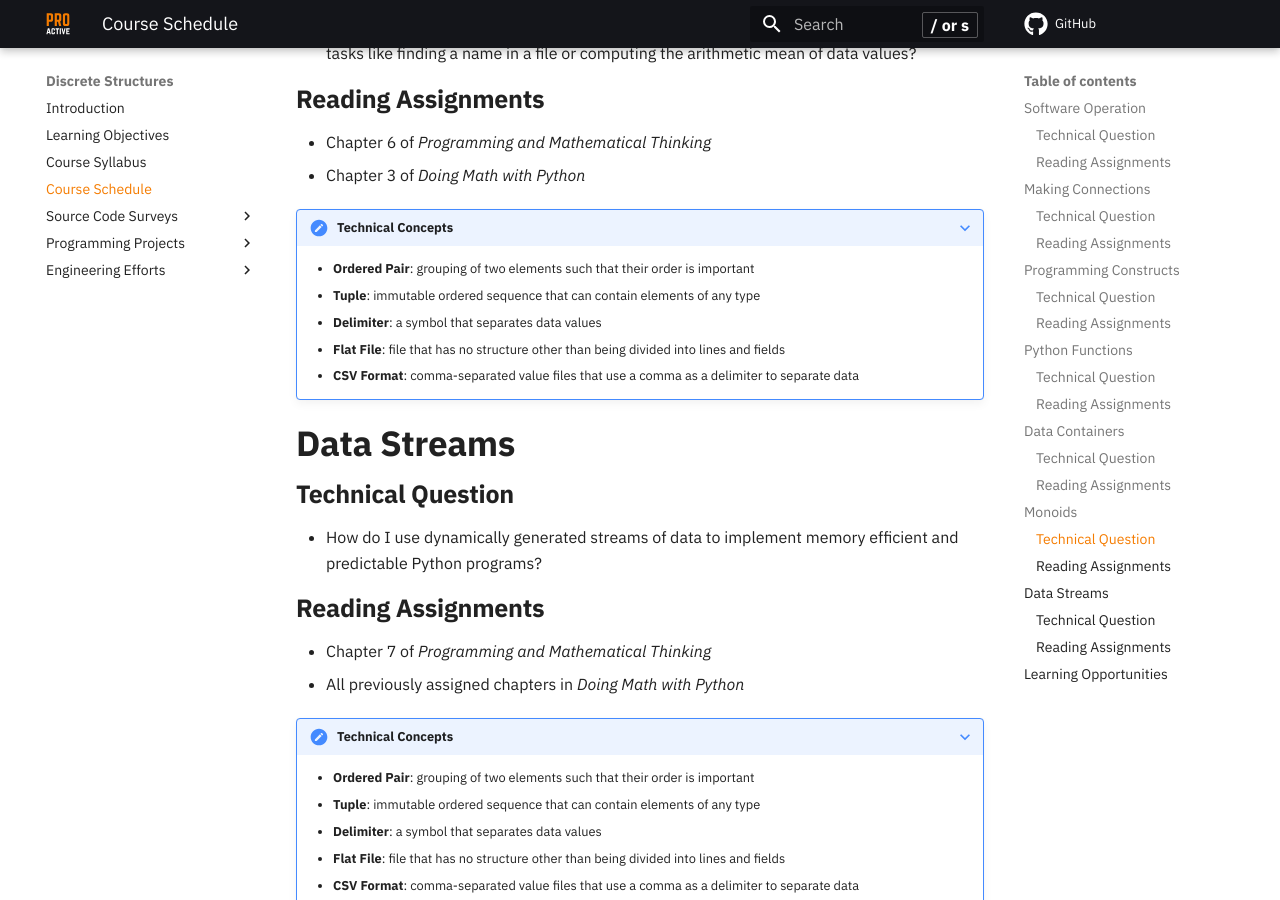
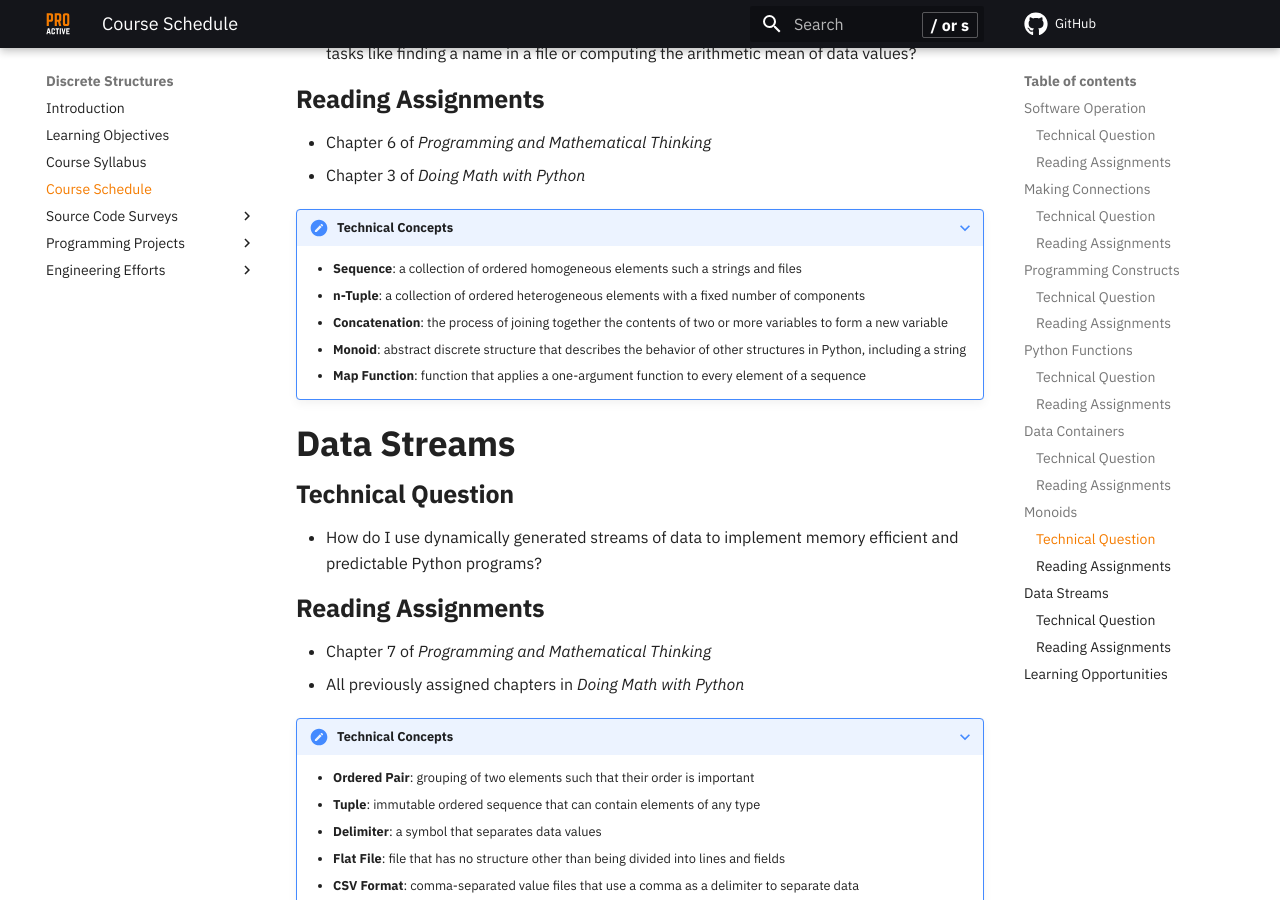
Before and after one commit to ProactiveProgrammers/www.proactiveprogrammers.com, an MkDocs documentation site: the page built from docs/discrete-structures/schedule-discrete-structures.md, in a window 1280 px wide and 900 px high, scrolled down 2807 px. Built offline with MkDocs 1.6.1 and Material for MkDocs 9.7.7, drawn with Linux system fonts in a browser that asks for light colours; comment, search, counter and statistics services are not loaded.

Commit message:
fix: Add all technical concepts for monoids in schedule-discrete-structures.

```diff
--- a/docs/discrete-structures/schedule-discrete-structures.md
+++ b/docs/discrete-structures/schedule-discrete-structures.md
@@ -129,15 +129,16 @@
 
 ???+ note "Technical Concepts"
 
-    - **Ordered Pair**: grouping of two elements such that their order is
-      important
-    - **Tuple**: immutable ordered sequence that can contain elements of
-      any type
-    - **Delimiter**: a symbol that separates data values
-    - **Flat File**: file that has no structure other than being divided into
-      lines and fields
-    - **CSV Format**: comma-separated value files that use a comma as a
-      delimiter to separate data
+    - **Sequence**: a collection of ordered homogeneous elements such a strings
+      and files
+    - **n-Tuple**: a collection of ordered heterogeneous elements with a fixed
+      number of components
+    - **Concatenation**: the process of joining together the contents of two or
+      more variables to form a new variable
+    - **Monoid**: abstract discrete structure that describes the behavior of
+      other structures in Python, including a string
+    - **Map Function**: function that applies a one-argument function to every
+      element of a sequence
 
 ## Data Streams
 
```
